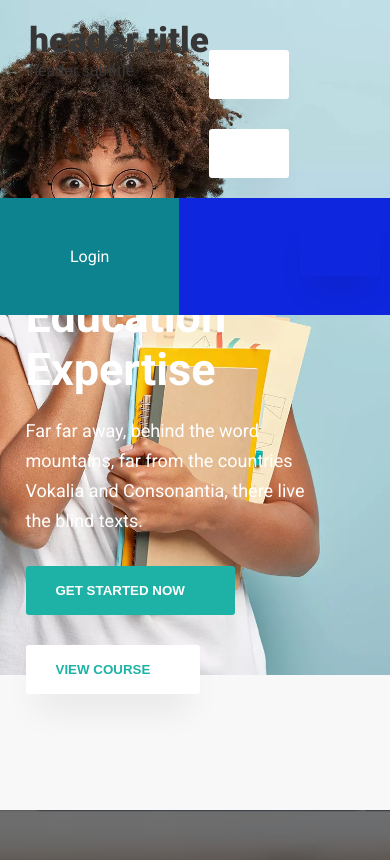
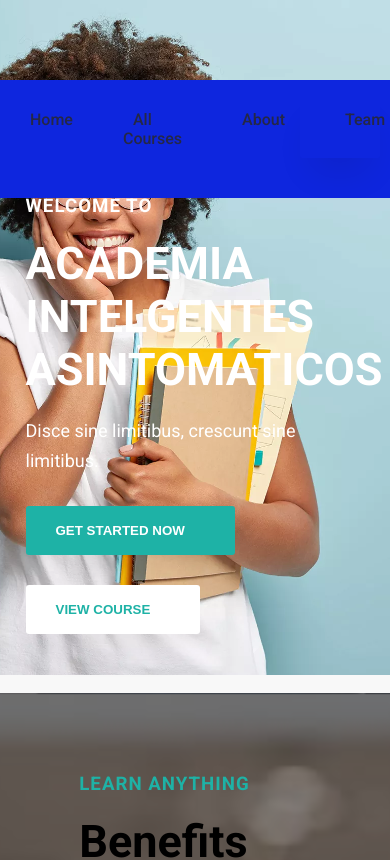
Before and after one commit to giovanniberetta/ProyectoSemestral, a React (Create React App) app in the folder my-react-app/: page / in a window 390 px wide. Shown: the top 860 px of the page. Built offline with nearby package versions, Linux system fonts and the light colour scheme; the HTML template or start-up script is replaced by a standard one.

Commit message:
bellacos

```diff
--- a/my-react-app/src/App.css
+++ b/my-react-app/src/App.css
@@ -114,6 +114,7 @@ p {
   padding-right: 50px;
   color: #fff;
   text-align: center;
+  background-color: rgba(0, 0, 0, 0.7);
 }
 .back h1 {
   font-size: 100px;
--- a/my-react-app/src/components/common/footer/Footer.jsx
+++ b/my-react-app/src/components/common/footer/Footer.jsx
@@ -10,7 +10,7 @@ const Footer = () => {
           <div className='box logo'>
             <h1>Academia Inteligentes Asintomaticos</h1>
             <span>ONLINE EDUCATION & SELF IMPROVEMENT</span>
-            <p>A small river named Duden flows by their place and supplies it with the necessary regelialia.</p>
+            <p>Disce sine limitibus, crescunt sine limitibus.</p>
 
             <i className='fab fa-facebook-f icon'></i>
             <i className='fab fa-twitter icon'></i>
--- a/my-react-app/src/components/common/header/Head.jsx
+++ b/my-react-app/src/components/common/header/Head.jsx
@@ -1,12 +1,8 @@
 import React, { useState, useEffect } from "react";
-import { useTranslation } from 'react-i18next';
 import { useHistory } from 'react-router-dom';
-import { translateText } from '../../../translationService.js'; // Asegúrate de que la ruta sea correcta
 import "./header.css"; // Crea un archivo de estilo para Head si no existe
 
 const Head = () => {
-  const { t, i18n } = useTranslation();
-  const [isTranslating, setIsTranslating] = useState(false);
   const [loggedInUser, setLoggedInUser] = useState(null);
   const history = useHistory();
 
@@ -26,45 +22,10 @@ const Head = () => {
     // Redirige al usuario a la página de inicio de sesión o página principal
     history.push('/login');
   };
-
-  const changeLanguage = async (lng) => {
-    if (lng !== i18n.language) {
-      setIsTranslating(true);
-      try {
-        const textsToTranslate = [t('header.title'), t('header.subtitle')];
-        const translatedTexts = await Promise.all(
-          textsToTranslate.map(text => translateText(text, lng))
-        );
-        i18n.addResources(lng, 'translation', {
-          header: {
-            title: translatedTexts[0],
-            subtitle: translatedTexts[1]
-          }
-        });
-        i18n.changeLanguage(lng);
-      } catch (error) {
-        console.error('Error during translation:', error);
-      } finally {
-        setIsTranslating(false);
-      }
-    }
-  };
-
   return (
     <section className='head'>
       <div className='container flexSB'>
         <div className='logo'>
-          <h1>{t('header.title')}</h1>
-          <span>{t('header.subtitle')}</span>
-        </div>
-
-        <div className='language-switcher'>
-          <button onClick={() => changeLanguage('en')}>
-            <i className='fas fa-flag-usa'></i>
-          </button>
-          <button onClick={() => changeLanguage('es')}>
-            <i className='fas fa-flag-spain'></i>
-          </button>
         </div>
 
         <div className='social'>
--- a/my-react-app/src/components/common/header/header.css
+++ b/my-react-app/src/components/common/header/header.css
@@ -18,6 +18,8 @@
   }
   header .nav {
     display: flex !important;
+    color: rgba(255, 255, 255, 1);
+
   }
   header li {
     margin-right: 40px;
@@ -53,8 +55,9 @@
       position: relative;
     }
     header ul.flexSB {
-      display: none;
-    }
+      color: rgba(255, 255, 255, 0.7);
+  }
+
     header ul li {
       margin-bottom: 20px;
     }
--- a/my-react-app/src/components/home/hero/Hero.jsx
+++ b/my-react-app/src/components/home/hero/Hero.jsx
@@ -8,8 +8,8 @@ const Hero = () => {
       <section className='hero'>
         <div className='container'>
           <div className='row'>
-            <Heading subtitle='WELCOME TO ACADEMIA' title='Best Online Education Expertise' />
-            <p>Far far away, behind the word mountains, far from the countries Vokalia and Consonantia, there live the blind texts.</p>
+            <Heading subtitle='WELCOME TO' title=' ACADEMIA INTELGENTES ASINTOMATICOS' />
+            <p>Disce sine limitibus, crescunt sine limitibus.</p>
             <div className='button'>
               <button className='primary-btn'>
                 GET STARTED NOW <i className='fa fa-long-arrow-alt-right'></i>
```
Also changed, not shown: my-react-app/public/images/base.webp, my-react-app/src/components/pruebas/pruebas.jsx (line endings or trailing spaces).
